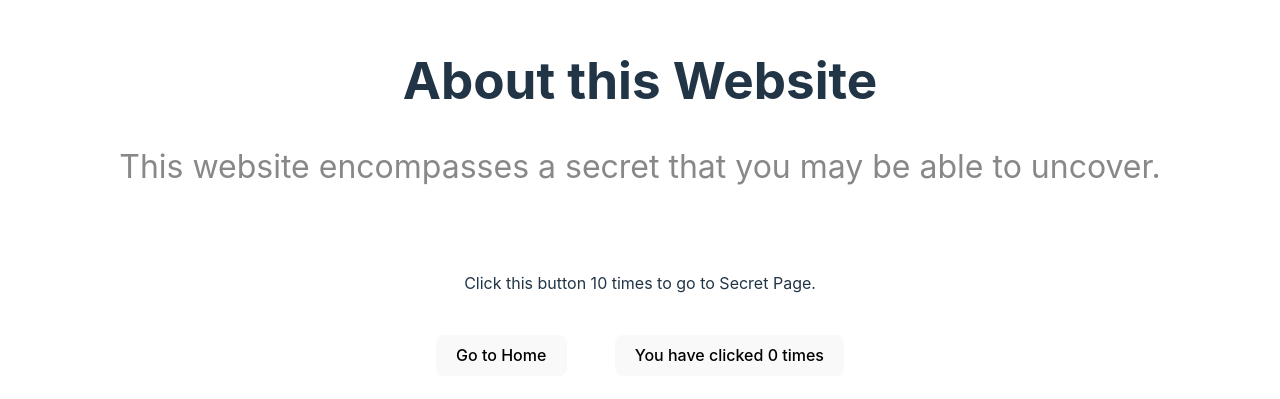
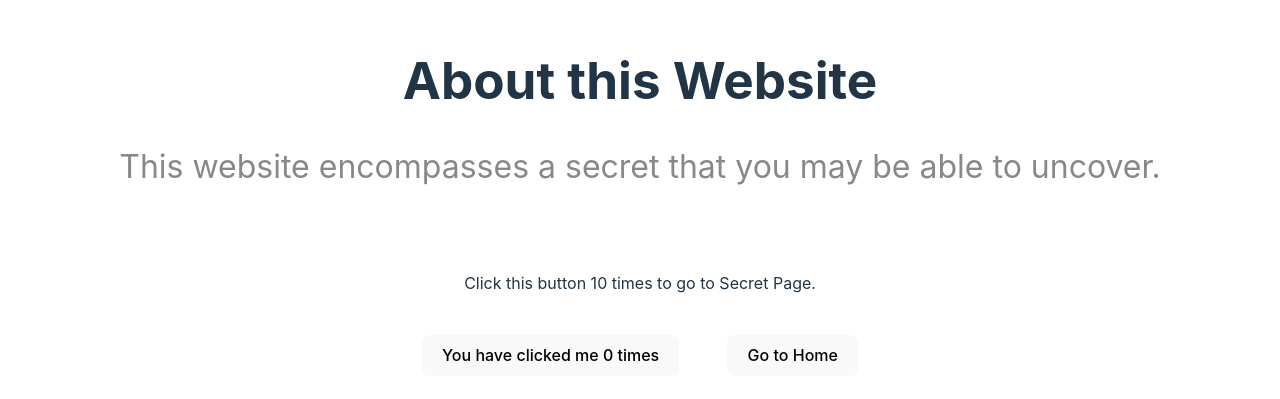
Before and after one commit to shreyas-a-s/namaste-react, a React (Vite) app in the folder vt-vite-3-route/: page /about in a window 1280 px wide. Shown: the part 175-574 px from the top of the page. Built offline with nearby package versions, Linux system fonts and the light colour scheme.

Commit message:
style: Re-arrange order of some buttons

```diff
--- a/vt-vite-3-route/src/App.jsx
+++ b/vt-vite-3-route/src/App.jsx
@@ -10,14 +10,14 @@ function App() {
       </p>
       <h1>Super Secret Website</h1>
       <div className='card'>
+        <Link to="contact">
+          <button>
+            Contact Us
+          </button>
+        </Link>
         <Link to="about">
           <button>
             About Us
-          </button>
-        </Link>
-        <Link to="contact">
-          <button>
-            Contact Us
           </button>
         </Link>
       </div>
--- a/vt-vite-3-route/src/pages/About.jsx
+++ b/vt-vite-3-route/src/pages/About.jsx
@@ -24,14 +24,14 @@ function About() {
         <p>
           Click this button 10 times to go to Secret Page.
         </p>
+        <button onClick={handleClick}>
+          You have clicked me {count} times
+        </button>
         <Link to="/">
           <button>
             Go to Home
           </button>
         </Link>
-        <button onClick={handleClick}>
-          You have clicked {count} times
-        </button>
       </div>
     </>
   )
```
